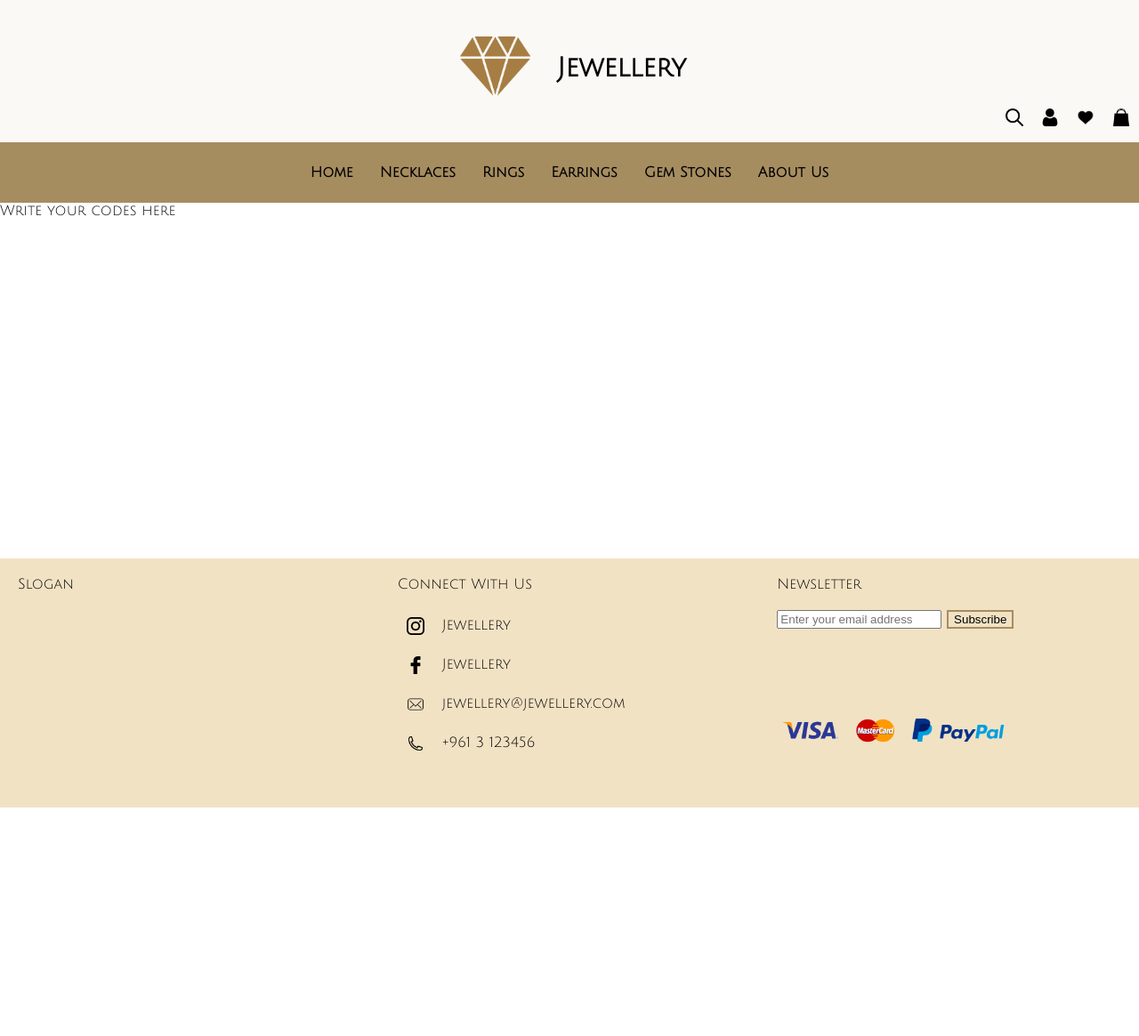
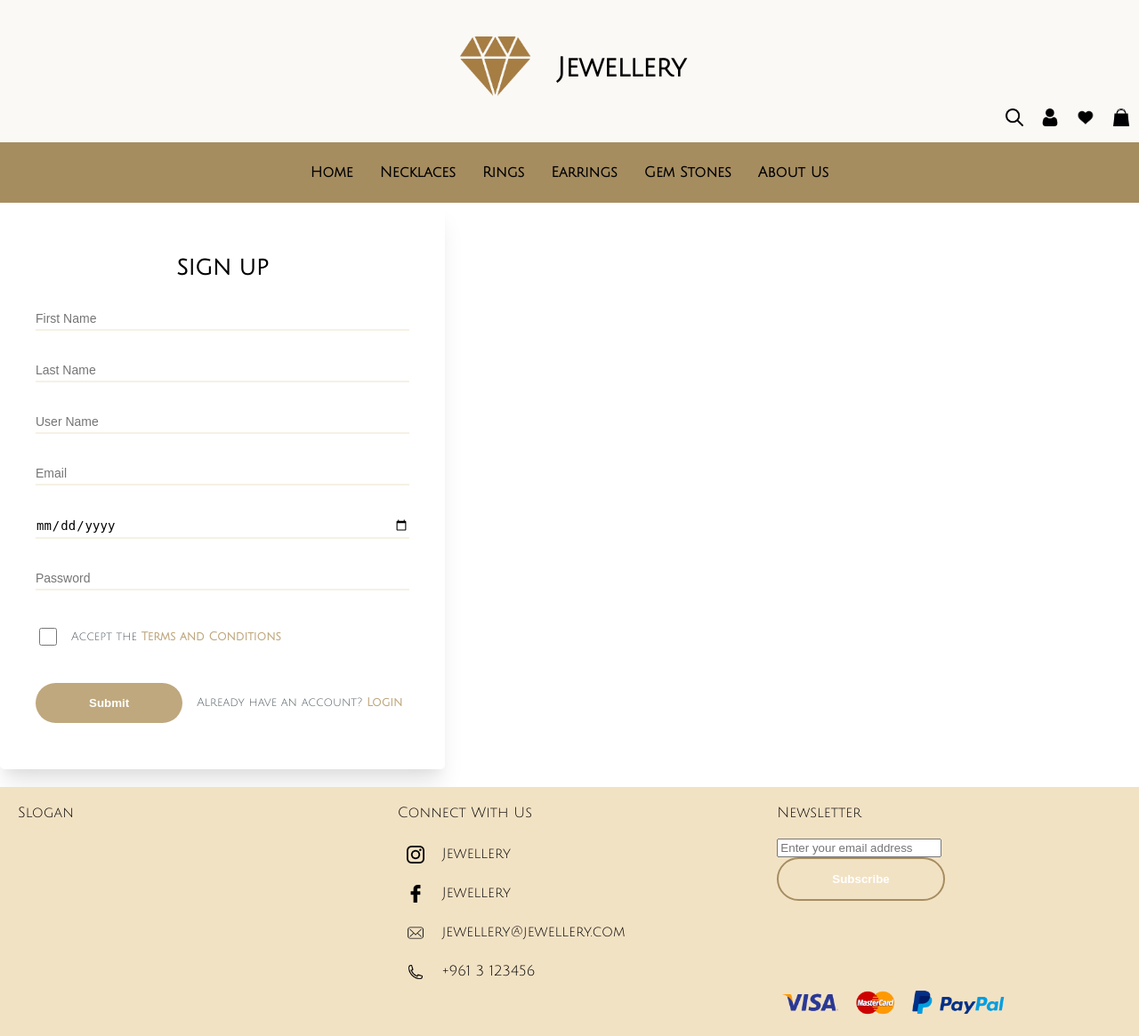
Before and after one commit to sana-al-rayess/fullstack-ecommerce-project, a PHP site: page /signup-menu.html in a window 1280 px wide. Shown: the whole page at 89% size. Before the commit the page ends 908 px from the top, so only its background shows below. Run offline with PHP 8.4, Linux system fonts and the light colour scheme.

Commit message:
implemented signup with its styling

```diff
--- a/signup-menu.html
+++ b/signup-menu.html
@@ -3,7 +3,7 @@
 
 <head>
     <meta charset="UTF-8">
-    <link rel="stylesheet" type="text/css" href="./styles/style.css">
+    <link rel="stylesheet" type="text/css" href="styles/signup-style.css">
     <link href='https://fonts.googleapis.com/css?family=Julius Sans One' rel='stylesheet'>
 
     <title>E-Commerce Team Project</title>
@@ -36,7 +36,43 @@
         </div>
 
 
-    <div class="content">Write your codes here</div>
+
+        <div class="signup-wrap">
+            <div class="signup-top">
+                <h2 class="signup-header">Sign up</h2>
+                <div class="input-wrap">
+                    <input type="text" id="first-name" placeholder="First Name">
+                </div>
+                <div class="input-wrap">
+                    <input type="text" id="last-name" placeholder="Last Name">
+                </div>
+                <div class="input-wrap">
+                    <input type="text" id="user-name" placeholder="User Name">
+                </div>
+                <div class="input-wrap">
+                    <input type="email" id="email" placeholder="Email">
+                </div>
+                <div class="input-wrap">
+                    <input type="date" id="b-date" placeholder="Date Of Birth">
+                </div>
+                <div class="input-wrap">
+                    <input type="password" id="password" placeholder="Password">
+                </div>
+
+                <div class="input-wrap">
+                    <input type="checkbox" >
+                    <p class="terms">Accept the <span>Terms and Conditions</span></p>
+                </div>
+
+                <div class="input-wrap">
+                    <button type="submit" id="submit-button">Submit</button>
+                    <p class="terms">Already have an account? <span>Login</span></p>
+                </div>
+            </div>
+
+        </div>
+
+
 
     <footer class="footer">
         <div class="slogan">Slogan</div>
--- a/styles/signup-style.css
+++ b/styles/signup-style.css
@@ -93,21 +93,6 @@
 .icons:hover {
     transform: scale(1.2);
   }
-
-body {
-    margin: 0;
-    padding: 0;
-    height: 100%;
-    display: flex;
-    flex-direction: column;
-    font-family: 'Julius Sans One';
-}
-
-.content {
-    height: 50vh;
-    flex-grow: 1;
-
-}
 
 .footer {
     display: flex;
@@ -206,3 +191,110 @@ body {
         margin: 5px;
       }
   }
+
+  /*
+.content {
+  height: 50vh;
+  flex-grow: 1;
+
+} */
+
+body {
+  margin: 0;
+  padding: 0;
+  height: 100%;
+  display: flex;
+  flex-direction: column;
+  font-family: 'Julius Sans One';
+}
+
+
+
+.signup-wrap {
+  width: 500px;
+  box-shadow: 0 20px 25px -5px rgba(0,0,0,0.1), 0 10px 10px -5px rgba(0,0,0,0.04);
+  background-color: white;
+  border-radius: 5px;
+  margin-bottom: 20px;
+}
+
+.signup-top {
+  padding: 40px 40px 20px;
+  position: relative;
+  display: flex;
+  flex-direction: column;
+}
+
+.signup-header {
+  text-transform: uppercase;
+  font-weight: 700;
+  text-align: center;
+  margin-bottom: 32px;
+  /* color: #3a99d0; */
+
+
+}
+
+.input-wrap {
+  display: flex;
+  align-items: center;
+  margin-bottom: 32px;
+
+}
+
+.input-wrap p {
+  font-size: 13px;
+  color: #4e585f;
+
+}
+.input-wrap span {
+  color: #BFA87E;
+  font-weight: 600;
+  cursor: pointer;
+}
+
+.input-wrap input {
+  font-size: 14px;
+  font-weight: 500;
+  padding: 4px 0;
+  width: 100%;
+  border: none;
+  border-bottom: 2px solid #f6f1e4;
+  transition: 500ms ease all;
+}
+
+.input-wrap input:focus {
+  outline: none;
+  box-shadow: 0 1px 0 0 #BFA87E;
+  border-color: #F2E2C4;
+  border-radius: 2px;
+}
+
+input[type="checkbox"]{
+  width: 20px;
+  height: 20px;
+  margin-right: 16px;
+}
+
+input[type="checkbox"]:focus{
+
+  outline: none;
+  box-shadow: none;
+  border-color: none;
+}
+
+button {
+  cursor: pointer;
+  padding: 15px 60px;
+  border-radius: 30px;
+  font-weight: 600;
+  border: none;
+  color: #fff;
+  background-color: #BFA87E;
+  margin-right: 16px;
+  transition: 500ms ease all;
+}
+button:hover {
+  background-color: #A68D60;
+  transform: scale(0.98);
+}
```
